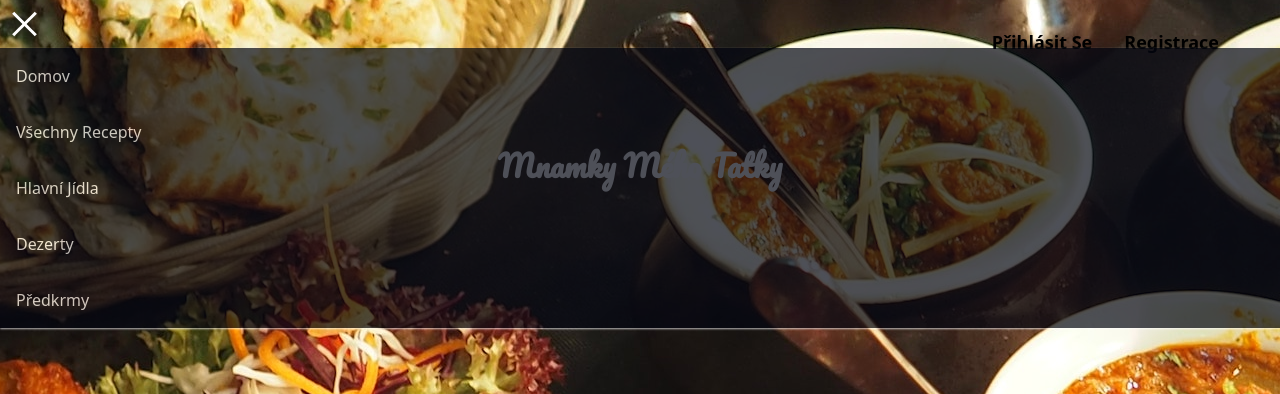
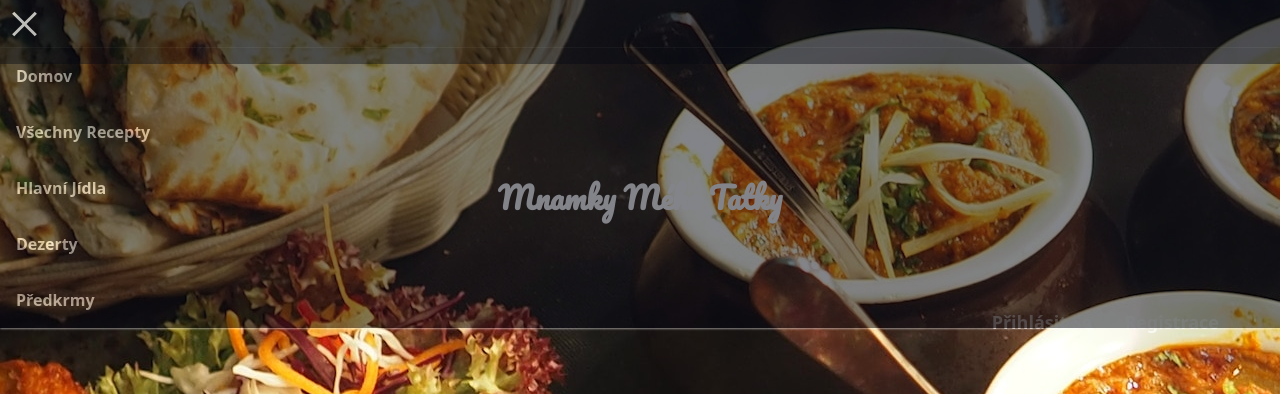
Before and after one commit to Sebik3012Sk/React-Food-App, a React (Create React App) app: page / in a window 1280 px wide. Both pictures are taken after a click on the button 24 px from the left and 24 px from the top of the page. Shown: the top 394 px of the page. Built offline with nearby package versions, Linux system fonts and the light colour scheme; no server answers.

Commit message:
Update NavBar bg

```diff
--- a/src/App.js
+++ b/src/App.js
@@ -3,7 +3,7 @@ import Home from "./pages/Home";
 import MainFood from "./pages/MainFood";
 import Deserts from "./pages/Deserts";
 import AllRecipes from "./pages/AllRecipes";
-import OneRecipe from "./components/OneRecipe";
+import OneRecipe from "./pages/OneRecipe";
 import AdminPage from "./admin/AdminPage";
 import AddRecipe from "./admin/AddRecipe";
 import Login from "./pages/Login";
--- a/src/components/NavBar.jsx
+++ b/src/components/NavBar.jsx
@@ -6,18 +6,18 @@ const Navbar = () => {
   const [isOpen, setOpen] = useState(false);
 
   return (
-    <>
+    <div className="w-full h-16 bg-gray-950 opacity-70">
       <Hamburger color="white" style={{ position: 'absolute', left: 0 }} toggled={isOpen} toggle={setOpen} />
       {isOpen && (
         <div>
           <nav>
-            <ul className="flex flex-col items-start justify-center w-full h-max bg-gray-950 opacity-70 fixed left-0 right-0 text-white shadow-sm shadow-white">
+            <ul className="flex flex-col items-start justify-center w-full h-max bg-gray-950 opacity-70 text-white shadow-sm shadow-white">
               <Link
                 className="m-2 hover:border-b-2 border-white p-2 transition-all"
                 to="/"
                 onClick={() => setOpen(false)}
               >
-                <li>Domov</li>
+                <li className="font-bold">Domov</li>
               </Link>
 
               <Link
@@ -25,7 +25,7 @@ const Navbar = () => {
                 to="/all-recipes"
                 onClick={() => setOpen(false)}
               >
-                <li>Všechny Recepty</li>
+                <li className="font-bold">Všechny Recepty</li>
               </Link>
 
               <Link
@@ -33,7 +33,7 @@ const Navbar = () => {
                 to="/main-food"
                 onClick={() => setOpen(false)}
               >
-                <li>Hlavní Jídla</li>
+                <li className="font-bold">Hlavní Jídla</li>
               </Link>
 
               <Link
@@ -41,7 +41,7 @@ const Navbar = () => {
                 to="/deserts"
                 onClick={() => setOpen(false)}
               >
-                <li>Dezerty</li>
+                <li className="font-bold">Dezerty</li>
               </Link>
 
               <Link
@@ -49,23 +49,23 @@ const Navbar = () => {
                 to="/appetizers"
                 onClick={() => setOpen(false)}
               >
-                <li>Předkrmy</li>
+                <li className="font-bold">Předkrmy</li>
               </Link>
             </ul>
           </nav>
         </div>
       )}
 
-            <ul className="flex justify-end w-full h-max text-black ml-[-45px]">
-              <Link to="/login" className="m-2 hover:border-b-2 border-black font-bold text-lg mt-[-20px] p-2 pt-0 pb-0 transition-all">
-                <li>Přihlásit Se</li>
+            <ul className="flex justify-end w-full h-max text-white ml-[-45px]">
+              <Link to="/login" className="m-2 hover:border-b-2 border-white font-bold text-lg mt-[-20px] p-2 pt-0 pb-0 transition-all">
+                <li className="font-bold">Přihlásit Se</li>
               </Link>
 
-              <Link to="/register" className="m-2 hover:border-b-2 border-black font-bold text-lg mt-[-20px] p-2 pt-0 pb-0 transition-all">
-                <li>Registrace</li>
+              <Link to="/register" className="m-2 hover:border-b-2 border-white font-bold text-lg mt-[-20px] p-2 pt-0 pb-0 transition-all">
+                <li className="font-bold">Registrace</li>
               </Link>
             </ul>
-    </>
+    </div>
   );
 }
 
--- a/src/pages/Home.jsx
+++ b/src/pages/Home.jsx
@@ -13,7 +13,7 @@ const Home = () => {
             <NavBar />
 
             <div className="flex justify-center items-center content-center">
-              <div className="mt-16">
+              <div className="mt-24">
                   <HeaderText font_weight={"font-semibold"} size="3xl" headerText="Mnamky Mého Tatky" color="white" underline={false} />
               </div>
             </div>
--- a/src/pages/MainFood.jsx
+++ b/src/pages/MainFood.jsx
@@ -1,9 +1,11 @@
 import React from 'react'
+import Navbar from '../components/NavBar';
+import bg_image from "../images/bg-image.jpg";
 
 const MainFood = () => {
   return (
-    <div>
-        <h1>Main Food</h1>
+    <div style={{background : `url(${bg_image})`,width : "100%",height : "100%",backgroundRepeat : "no-repeat",backgroundAttachment : "fixed",backgroundPosition : "center"}}>
+        <Navbar />
     </div>
   )
 }
--- a/src/pages/Register.jsx
+++ b/src/pages/Register.jsx
@@ -1,7 +1,6 @@
 import React from 'react';
 import { useState } from 'react';
 import * as CryptoJS from "crypto-js";
-import { useNavigate } from 'react-router-dom';
 import { Link } from 'react-router-dom';
 
 const Register = () => {
@@ -11,8 +10,6 @@ const Register = () => {
   const [passwordAgain,setPasswordAgain] = useState("");
   const [registerStatus,setRegisterStatus] = useState(true);
   const [redirectUrlStatus , setRedirectUrlStatus] = useState(false);
-
-  const navigate = useNavigate();
 
   const registerFormSubmit = async (e) => {
 
@@ -48,6 +45,8 @@ const Register = () => {
       //   throw new Error("Error With Navigate to Home Page");
       // }
     }
+
+
   }
 
   return (
```
Also changed, not shown: src/pages/OneRecipe.jsx (renamed from src/components/OneRecipe.jsx).
